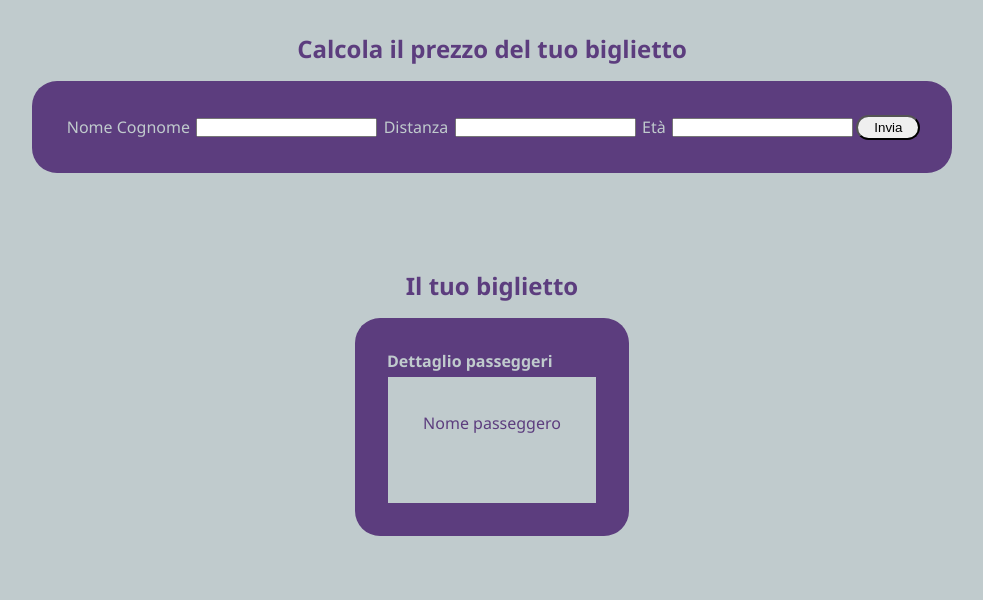
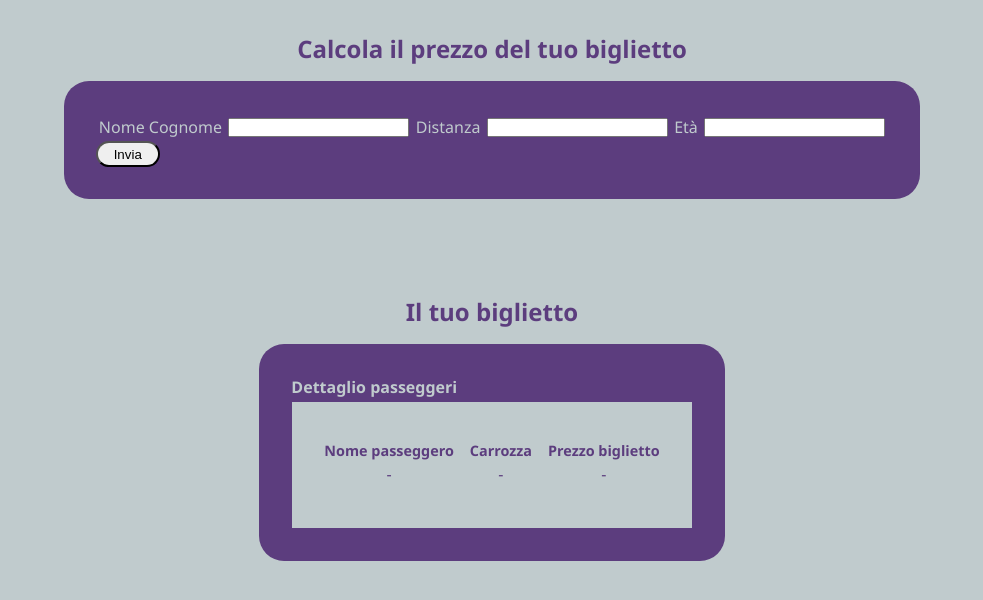
Before and after one commit to federicaarosio/js-biglietto-treno-form, a plain HTML site: page index.html in a window 1280 px wide. Shown: the whole page, without its empty margins (148-1131 px from the left). Drawn offline with Linux system fonts and the light colour scheme.

Commit message:
added nameOnTicket, wagon

```diff
--- a/css/style.css
+++ b/css/style.css
@@ -50,20 +50,28 @@ div p {
 }
 
 div button {
-    display: block;
     border-radius: 25px;
     padding: .2rem 1rem;
 }
 
 div.ticket-details {
+    display: flex;
+    align-items: center;
+    gap: 1rem;
+
     background-color: #c0cbcd;
     color: #5c3d7e;
     height: 8rem;
     border: 1px solid #5c3d7e;
     padding: 2rem;
+    text-align: center;
 }
 
 h2 {
     font-size: 1rem;
     margin-bottom: .2rem;
 }
+
+h3 {
+    font-size: .9rem;
+}
--- a/index.html
+++ b/index.html
@@ -28,12 +28,10 @@
                     <p>Età</p>
                     <input type="text" id="passengerAge-input">
                 </div>
-
-                <div class="row">
-                    <button>Invia</button>
-                </div>
             </div>
-
+            <div>
+                <button>Invia</button>
+            </div>
         </div>
     </section>
     <section>
@@ -43,7 +41,20 @@
                 Dettaglio passeggeri
             </h2>
             <div class="ticket-details">
-                <p>Nome passeggero</p>
+                <div>
+                    <h3>Nome passeggero</h3>
+                    <p id="name-surname">-</p>
+                </div>
+
+                <div>
+                    <h3>Carrozza</h3>
+                    <p id="wagon">-</p>
+                </div>
+
+                <div>
+                    <h3>Prezzo biglietto</h3>
+                    <p id="price">-</p>
+                </div>
             </div>
 
         </div>
--- a/js/script.js
+++ b/js/script.js
@@ -17,8 +17,8 @@ function() {
     //chiedo il numero di km e l'età
     const userDistance = document.getElementById("distance-input").value;
     const passengerAge = document.getElementById("passengerAge-input").value;
-    console.log(userDistance);
-    console.log(passengerAge);
+    console.log("distance in km: " + userDistance);
+    console.log("passenger age: " + passengerAge);
 
     //calcolo prezzo totale biglietto
     let ticketPrice = parseFloat(userDistance) * 0.1976;
@@ -34,4 +34,13 @@ function() {
     //scrivo in console l'output (prezzo finale)
     console.log(ticketPrice);
 
+    //nome del passeggero
+    const nameOnTicket = document.getElementById("name-input").value;
+    document.getElementById("name-surname").innerHTML = nameOnTicket;
+
+    //prezzo biglietto sul ticket con due decimali
+    document.getElementById("price").innerHTML = ticketPrice.toFixed(2) + "€";
+
+    //carrozza numero
+    document.getElementById("wagon").innerHTML = Math.floor(Math.random() * 25);
 })
```
